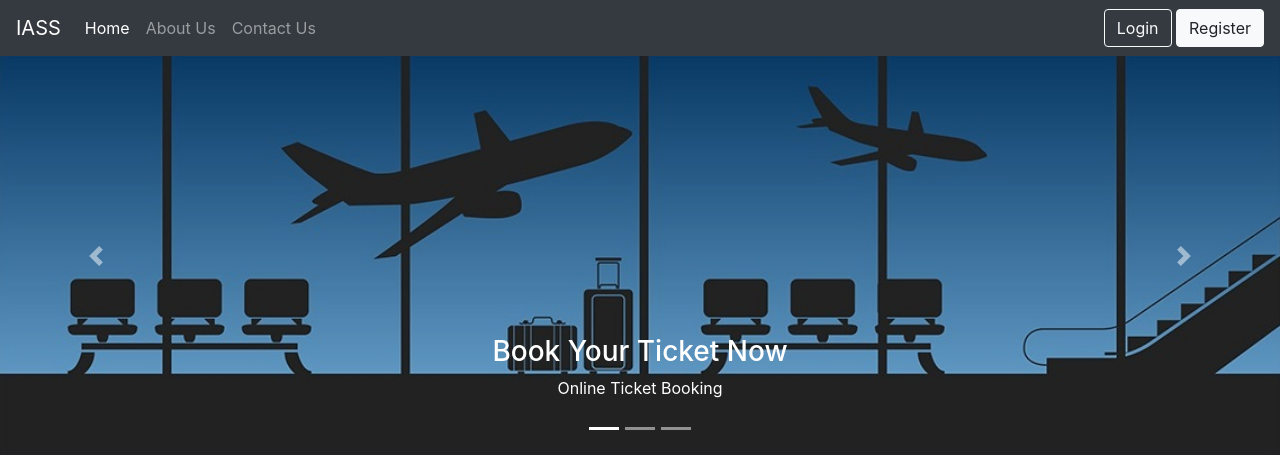
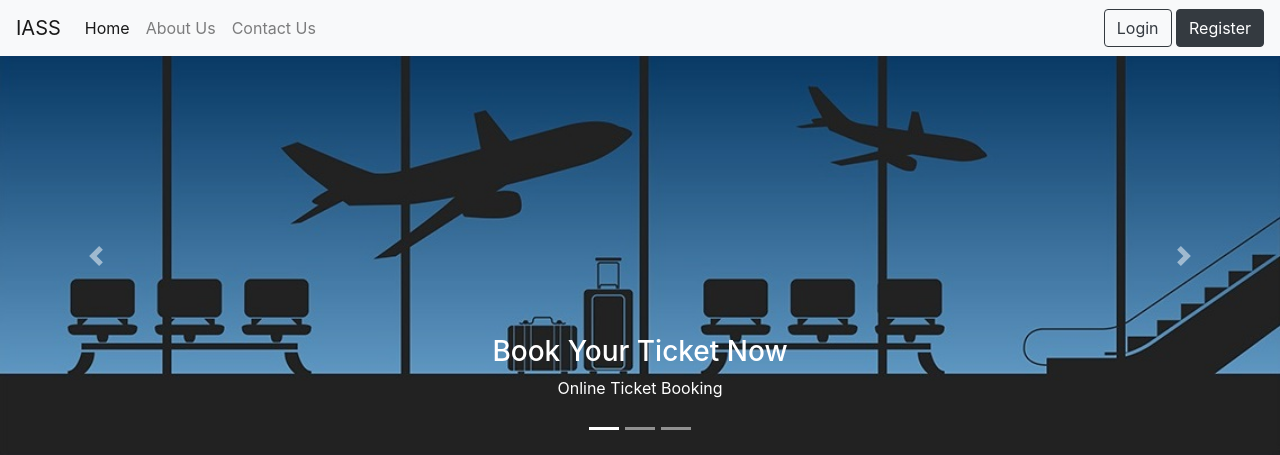
Before and after one commit to ShaikhDanish04/iass, a PHP site: page / in a window 1280 px wide. Shown: the top 455 px of the page. Run offline with PHP 8.4, Linux system fonts and the light colour scheme; data that the repository does not hold is empty; some libraries are stand-ins or nearby versions.

Commit message:
navbar fix

```diff
--- a/components/navbar.php
+++ b/components/navbar.php
@@ -1,4 +1,4 @@
-<nav class="navbar navbar-expand-sm navbar-dark bg-dark">
+<nav class="navbar navbar-expand-sm navbar-light bg-light">
     <a class="navbar-brand" href="#">IASS</a>
     <button class="navbar-toggler d-lg-none" type="button" data-toggle="collapse" data-target="#collapsibleNavId" aria-controls="collapsibleNavId" aria-expanded="false" aria-label="Toggle navigation">
         <span class="navbar-toggler-icon"></span>
@@ -16,8 +16,8 @@
             </li>
         </ul>
         <div>
-            <button class="btn btn-outline-light">Login</button>
-            <button class="btn btn-light">Register</button>
+            <button class="btn btn-outline-dark">Login</button>
+            <button class="btn btn-dark">Register</button>
         </div>
     </div>
 </nav>
```
